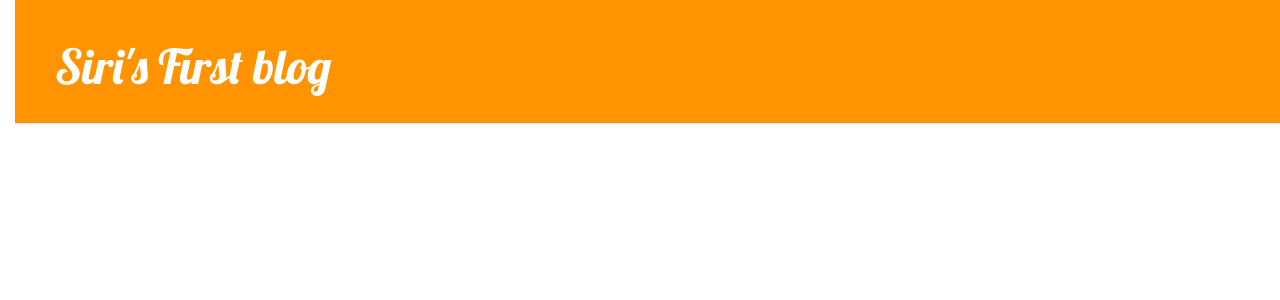
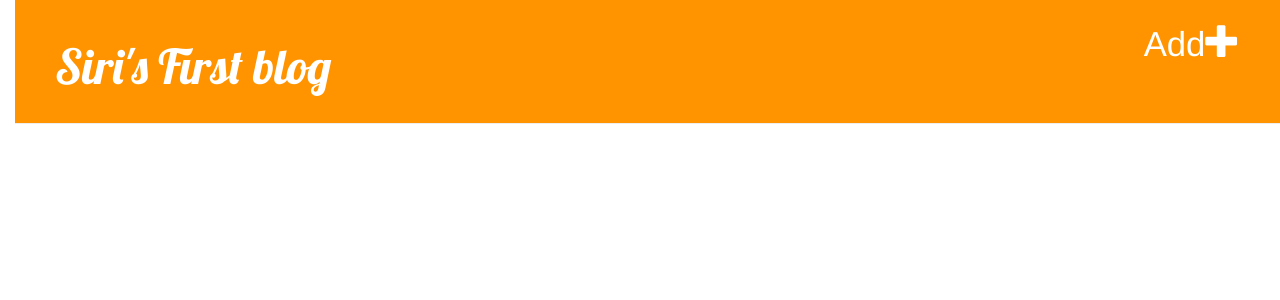
Before and after one commit to SiriChandanaGoparaju/My-First-Blog, a Django app: page / in a window 1280 px wide. Shown: the top 300 px of the page. Run offline with Django 3.2, Linux system fonts and the light colour scheme; data that the repository does not hold is empty; some libraries are stand-ins or nearby versions.

Commit message:
modified base.html

```diff
--- a/blog/templates/blog/base.html
+++ b/blog/templates/blog/base.html
@@ -10,9 +10,9 @@
     </head>
     <body>
         <div class="page-header">
-            {% if user.is_authenticated %}
-            <a href="{% url 'post_new' %}" class="top-menu"><span class="glyphicon glyphicon-plus"></span></a>
-            {% endif %}
+
+            <a href="{% url 'post_new' %}" class="top-menu">Add<span class="glyphicon glyphicon-plus"></span></a>
+
             <h1><a href="/">Siri's First blog</a></h1>
         </div>
         <div class="content container">
@@ -23,5 +23,6 @@
                 </div>
             </div>
         </div>
+    <div class="footer"></div>
     </body>
 </html>
```
